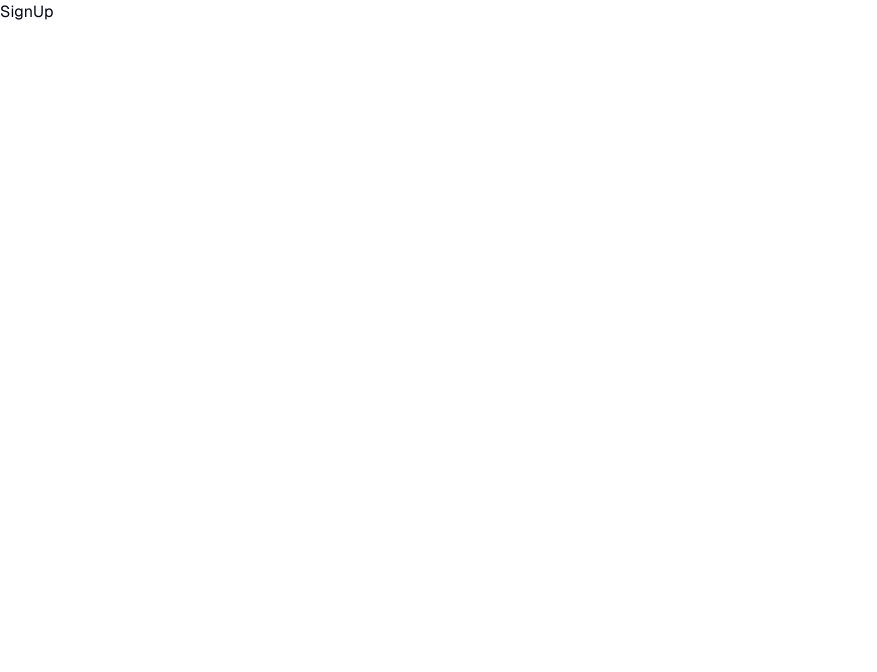
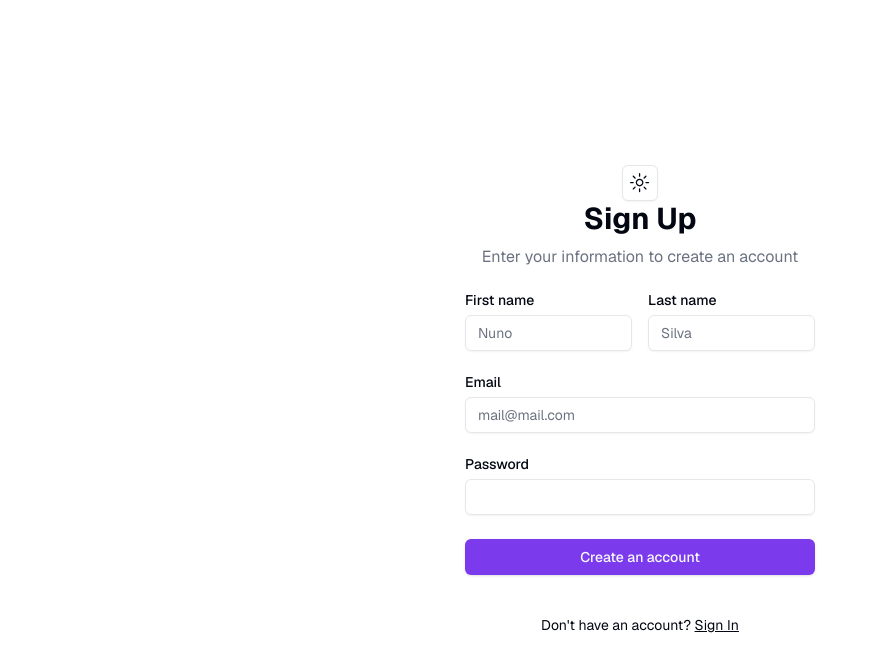
Before and after one commit to ledevmacedo/challenge-24, a Next.js app: page /signUp in a window 1280 px wide. Shown: the top 672 px of the page, without its empty margins (0-877 px from the left). Built offline with nearby package versions, Linux system fonts and the light colour scheme.

Commit message:
feat: signUp Page

```diff
--- a/src/app/(auth)/signUp/page.tsx
+++ b/src/app/(auth)/signUp/page.tsx
@@ -1,9 +1,53 @@
 "use client"
 
+import Image from "next/image"
+import Link from "next/link"
+import { Button } from "@/components/ui/button"
+import { Input } from "@/components/ui/input"
+import { Label } from "@/components/ui/label"
+import { ModeToggle } from "@/components/modeToggle"
 export default function SignUp() {
     return (
         <>
-            <h1>SignUp</h1>
+            <div className="flex flex-col items-center justify-center content-center h-dvh">
+                <ModeToggle />
+                <div className="mx-auto grid w-[350px] gap-6">
+                    <div className="grid gap-2 text-center">
+                        <h1 className="text-3xl font-bold">Sign Up</h1>
+                        <p className="text-balance text-muted-foreground">
+                            Enter your information to create an account
+                        </p>
+                    </div>
+                    <div className="grid grid-cols-2 gap-4">
+                        <div className="grid gap-2">
+                            <Label htmlFor="first-name">First name</Label>
+                            <Input id="first-name" placeholder="Nuno" required />
+                        </div>
+                        <div className="grid gap-2">
+                            <Label htmlFor="last-name">Last name</Label>
+                            <Input id="last-name" placeholder="Silva" required />
+                        </div>
+                    </div>
+                    <div className="grid gap-2">
+                        <Label htmlFor="email">Email</Label>
+                        <Input type="email" id="email" placeholder="mail@mail.com" />
+                    </div>
+
+                    <div className="grid gap-2 ">
+                        <Label htmlFor="password">Password</Label>
+                        <Input type="password" id="password" />
+                    </div>
+                    <Button type="submit" className="w-full">
+                        Create an account
+                    </Button>
+                    <div className="mt-4 text-center text-sm">
+                        Don&apos;t have an account?{" "}
+                        <Link href="/signIn" className="underline">
+                            Sign In
+                        </Link>
+                    </div>
+                </div>
+            </div>
         </>
     )
 }
```
